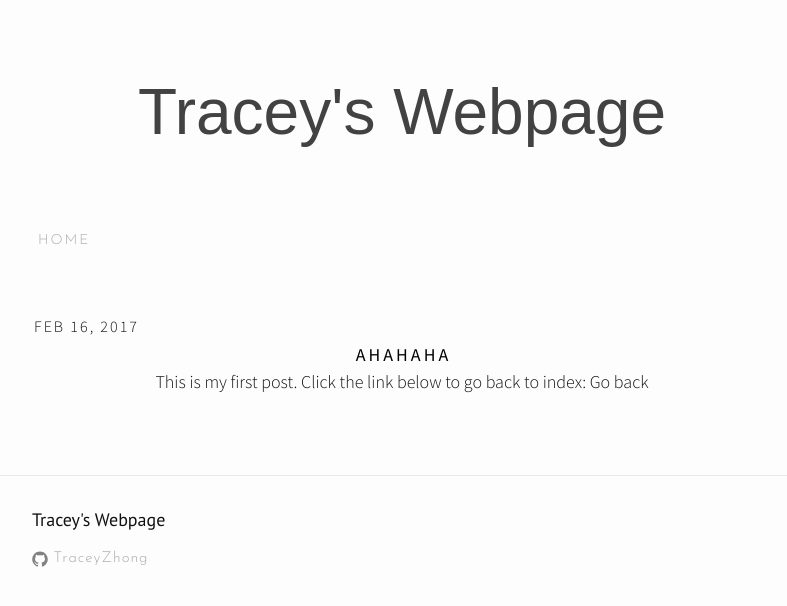
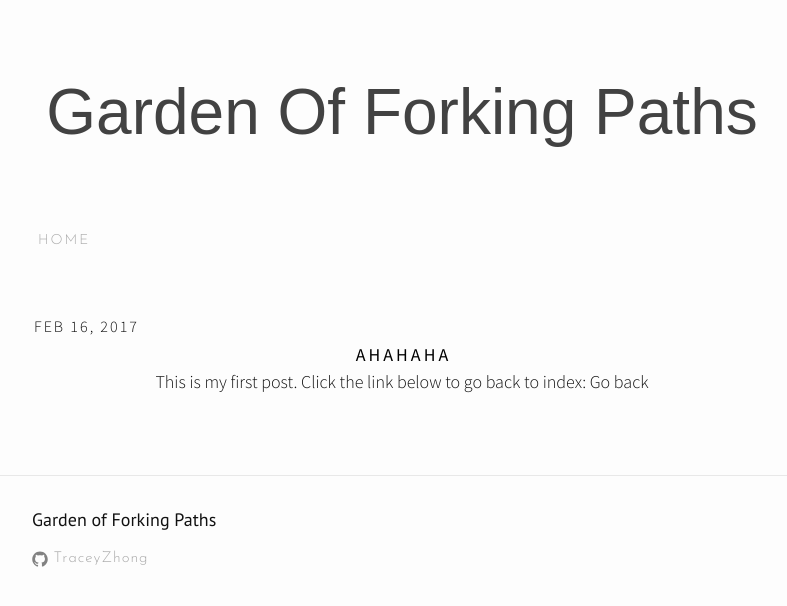
Before and after one commit to TraceyZhong/TraceyZhong.github.io, a Jekyll site: the page built from index.html, in a window 1280 px wide. Shown: the top 606 px of the page, without its empty margins (238-1025 px from the left). Built offline with Jekyll 4.4.1, drawn with Linux system fonts in a browser that asks for light colours; nearby versions of some CDN libraries; the list of posts is cut into pages by our own code.

Commit message:
change web title

```diff
--- a/_config.yml
+++ b/_config.yml
@@ -1,5 +1,5 @@
 # Site settings
-title: Tracey's Webpage
+title: Garden of Forking Paths
 email: zhongxy14@gmail.com
 github_username: TraceyZhong
 paginate: 5
--- a/css/style.scss
+++ b/css/style.scss
@@ -374,7 +374,7 @@ pre {
 .site-title {
   font-size: 64px;
   font-weight: 100;
-  font-family: Herculanum, fantasy;
+  font-family: fantasy;
   text-transform: capitalize;
   font-weight: 500;
   margin-top: 1em;
```
Also changed, not shown: 3 other files.
